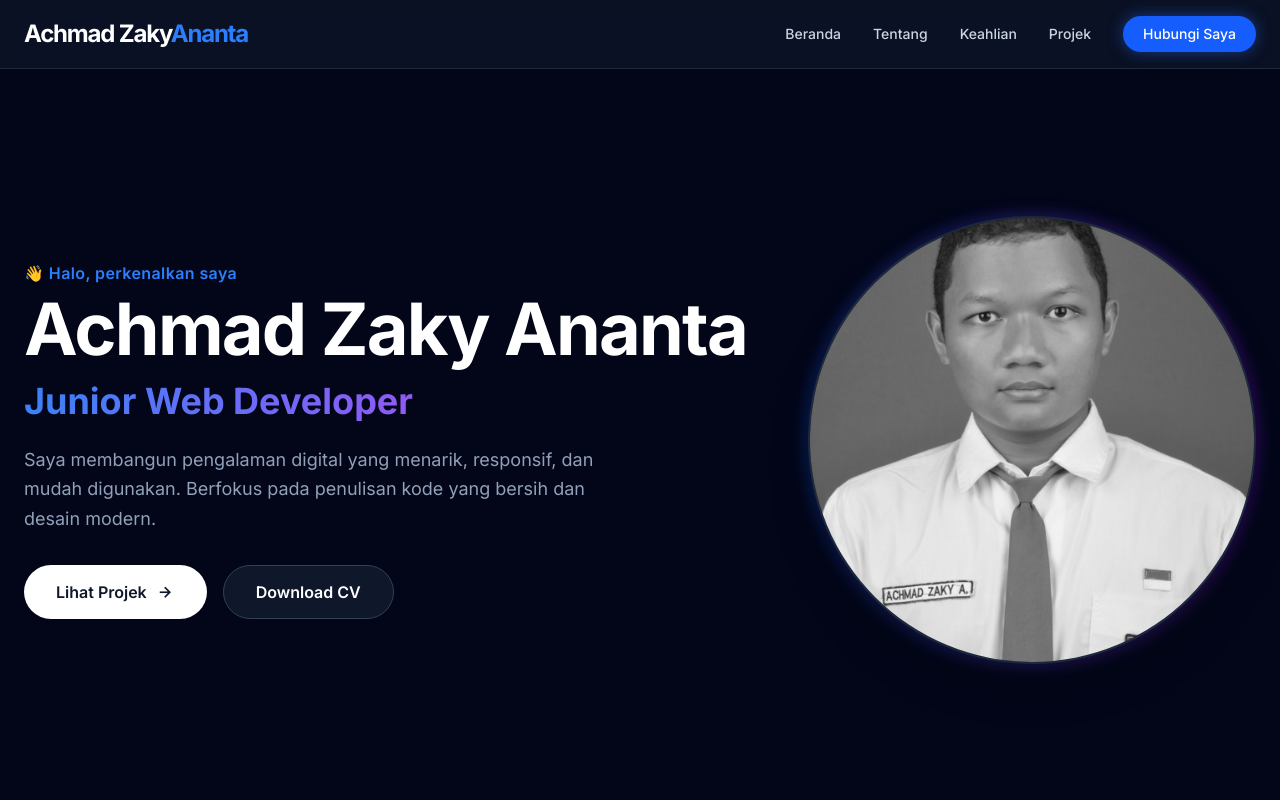
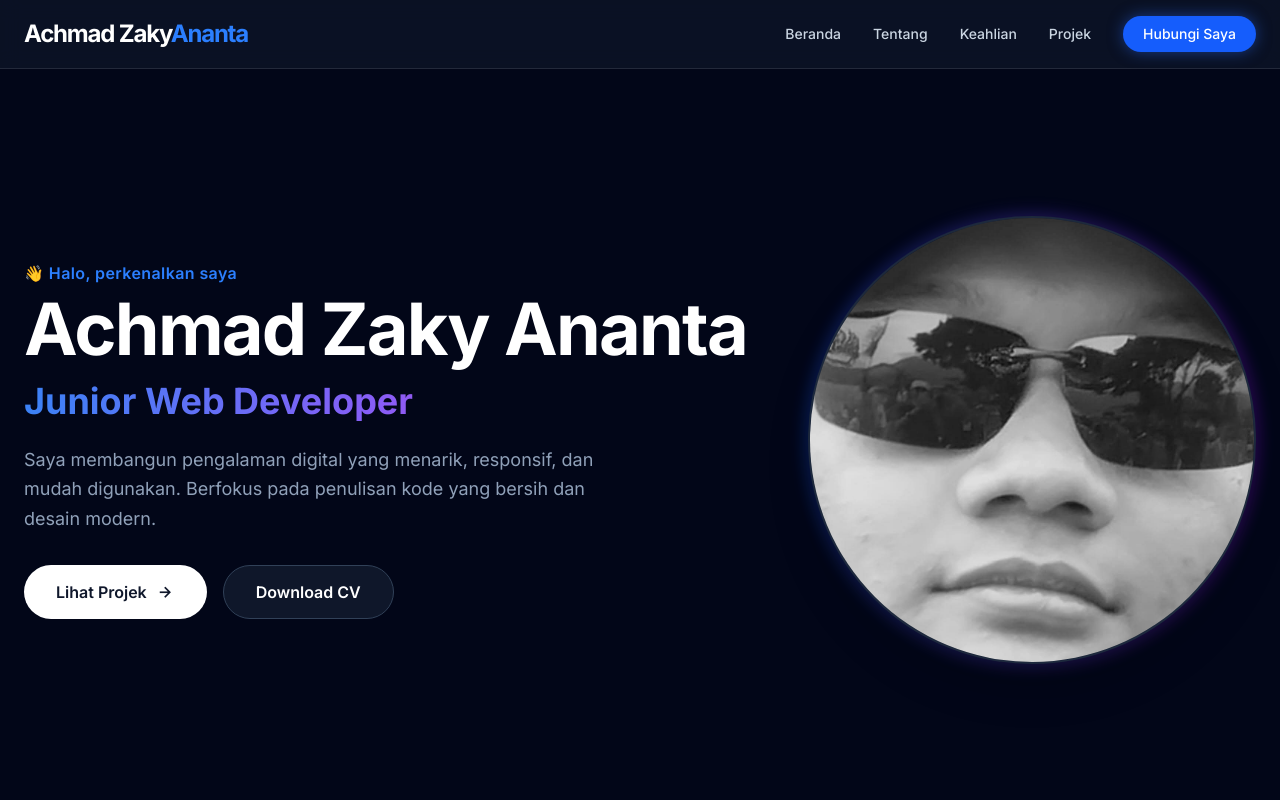
Before and after one commit to zcraft1176-cloud/Prtofolioku, a website: page index.html in a window 1280 px wide. Shown: the top 800 px of the page. Drawn offline with nearby package versions, Linux system fonts and the light colour scheme.

Commit message:
Ganti foto profil ke Profil2.jpeg

```diff
--- a/index.html
+++ b/index.html
@@ -121,7 +121,7 @@
                         <div class="absolute -inset-1 bg-gradient-to-r from-blue-600 to-purple-600 rounded-full blur opacity-25 group-hover:opacity-50 transition duration-1000 group-hover:duration-200"></div>
                         <div class="relative aspect-square rounded-full border-2 border-slate-800 overflow-hidden bg-slate-900 shadow-2xl">
                             <!-- GANTI GAMBAR INI -->
-                            <img src="img/profil.jpg" alt="Foto Profil" class="w-full h-full object-cover filter grayscale hover:grayscale-0 transition-all duration-500">
+                            <img src="img/Profil2.jpeg" alt="Foto Profil" class="w-full h-full object-cover filter grayscale hover:grayscale-0 transition-all duration-500">
                         </div>
                     </div>
                 </div>
```
Also changed, not shown: img/Profil2.jpeg (added).
